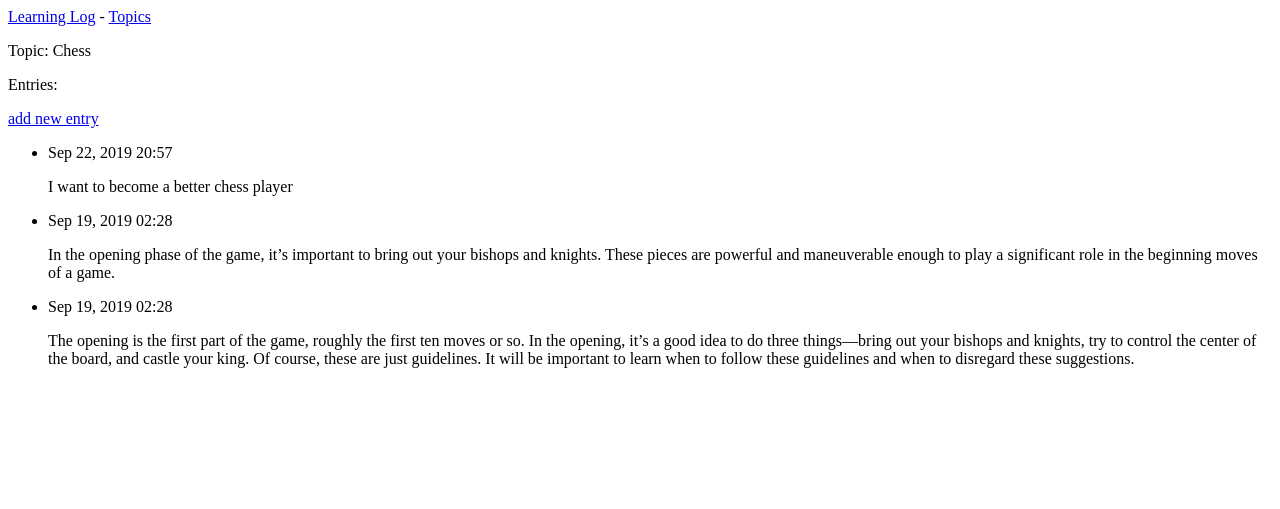
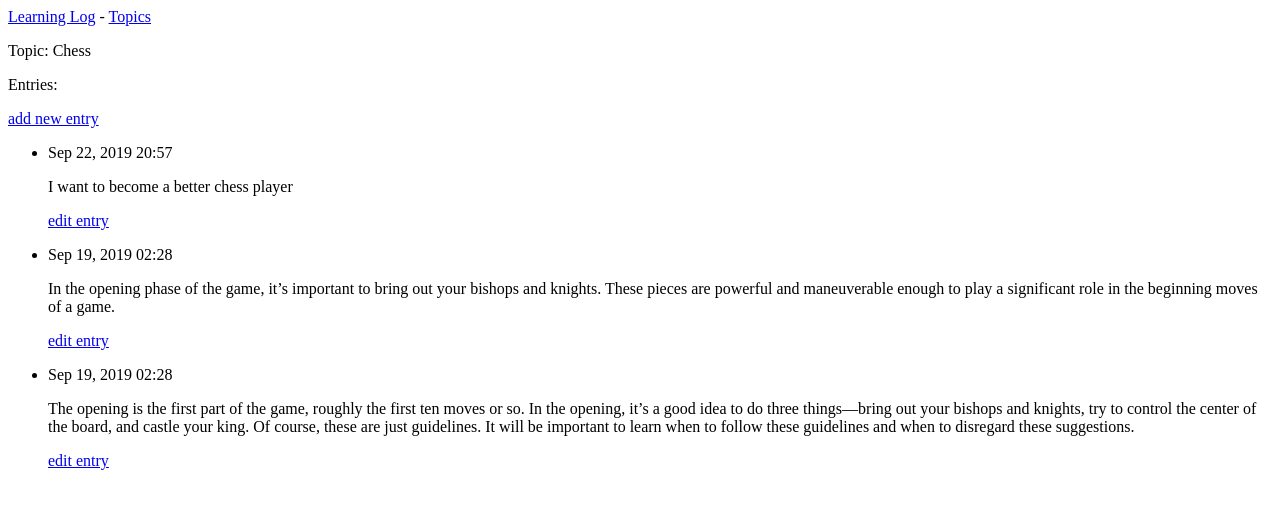
Before and after one commit to ashishkchaturvedi/TheLearningLog-WebApp, a Django app: page /topics/1/ in a window 1280 px wide. Shown: the top 509 px of the page. Run offline with Django 3.2, Linux system fonts and the light colour scheme; data comes from the database, SQL or seed files in the repository; both versions use the stored data as it was after the commit; parts of the project's set-up code (start-up, migrations or seed data) failed here and were passed over.

Commit message:
adding the functionality to edit the entry

```diff
--- a/learning_logs/templates/learning_logs/topic.html
+++ b/learning_logs/templates/learning_logs/topic.html
@@ -13,6 +13,9 @@
     <li>
       <p>{{ entry.date_added|date:'M d, Y H:i' }}</p>
       <p>{{ entry.text|linebreaks  }}</p>
+      <p>
+        <a href="{% url 'learning_logs:edit_entry' entry.id %}">edit entry</a>
+      </p>
     </li>
   {% empty %}
     <li>
--- a/learning_logs/urls.py
+++ b/learning_logs/urls.py
@@ -20,4 +20,7 @@ urlpatterns = [
         # Page for adding a new Entry
         url(r'^new_entry/(?P<topic_id>\d+)/$', views.new_entry, name='new_entry'),
 
+        # Page for editing an entry
+        url(r'^edit_entry/(?P<entry_id>\d+)/$', views.edit_entry, name='edit_entry'),
+
 ]
--- a/learning_logs/views.py
+++ b/learning_logs/views.py
@@ -2,7 +2,7 @@ from django.shortcuts import render
 from django.http import HttpResponseRedirect
 from django.urls import reverse
 
-from .models import Topic
+from .models import Topic, Entry
 from .forms import TopicForm, EntryForm
 
 # Create your views here.
@@ -70,3 +70,23 @@ def new_entry(request, topic_id):
 
     context = {'topic': topic, 'form': form}
     return render(request, 'learning_logs/new_entry.html', context)
+
+
+def edit_entry(request, entry_id):
+
+    """Edit an existing entry"""
+
+    entry = Entry.objects.get(id=entry_id)
+    topic = entry.topic
+    if request.method != 'POST':
+        # Initial request, pre-fill form with the current entry
+        form = EntryForm(instance=entry)
+    else:
+        # POST data submitted, process data
+        form = EntryForm(instance=entry, data=request.POST)
+        if form.is_valid():
+            form.save()
+            return HttpResponseRedirect(reverse('learning_logs:topic', args=[topic.id]))
+
+    context = {'entry': entry, 'topic': topic, 'form':form}
+    return render(request, 'learning_logs/edit_entry.html', context)
```
Also changed, not shown: learning_logs/templates/learning_logs/edit_entry.html (added, +17 -0 lines), db.sqlite3, models.py (added), urls.py (added).
